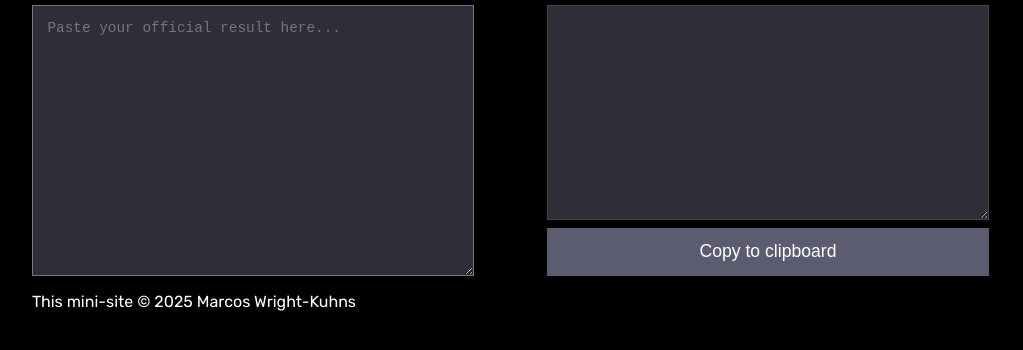
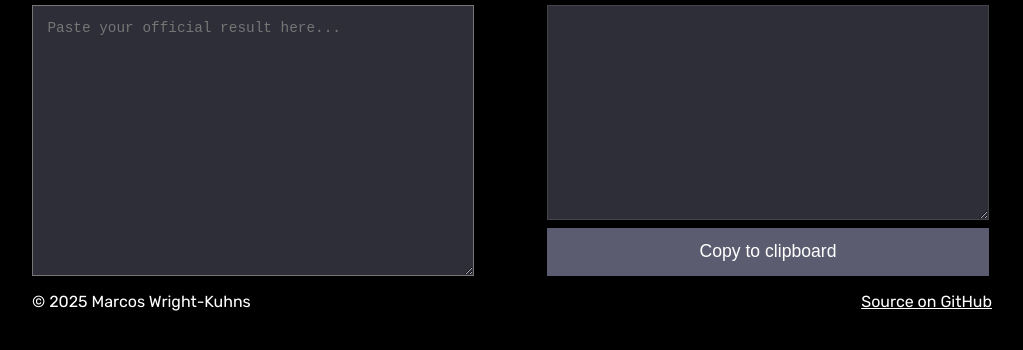
Before and after one commit to metavida/duotrigordle-visualizer, a website with bundled scripts: page index.html in a window 1280 px wide. Shown: the part 124-474 px from the top of the page, without its empty margins (128-1151 px from the left). Built offline with nearby package versions, Linux system fonts and the light colour scheme.

Commit message:
Link to GitHub from the footer

```diff
--- a/index.html
+++ b/index.html
@@ -48,7 +48,8 @@
       <button id="copy-button">Copy to clipboard</button>
     </main>
     <footer>
-      <p>This mini-site &copy; 2025 Marcos Wright-Kuhns</p>
+      <div>&copy; 2025 Marcos Wright-Kuhns</div>
+      <div><a href="https://github.com/metavida/duotrigordle-visualizer">Source on GitHub</a></div>
     </footer>
   </body>
 </html>
--- a/styles.css
+++ b/styles.css
@@ -54,6 +54,20 @@ main {
   gap: 0.5em;
 }
 
+footer {
+  display: flex;
+  justify-content: left;
+  align-items: center;
+  gap: 1em;
+  padding: 1em 0;
+  white-space: nowrap;
+  flex-wrap: wrap;
+}
+
+footer > :first-child {
+  flex-grow: 1;
+}
+
 /* Vertical layout for narrow screens */
 @media (max-width: 50em) {
   main {
@@ -69,7 +83,6 @@ main {
     grid-template-rows: 1.5em 1fr 0.5em 1.5em 1fr 3em;
   }
 }
-
 
 main > label[for="official-result"] {
   grid-area: a;
```
